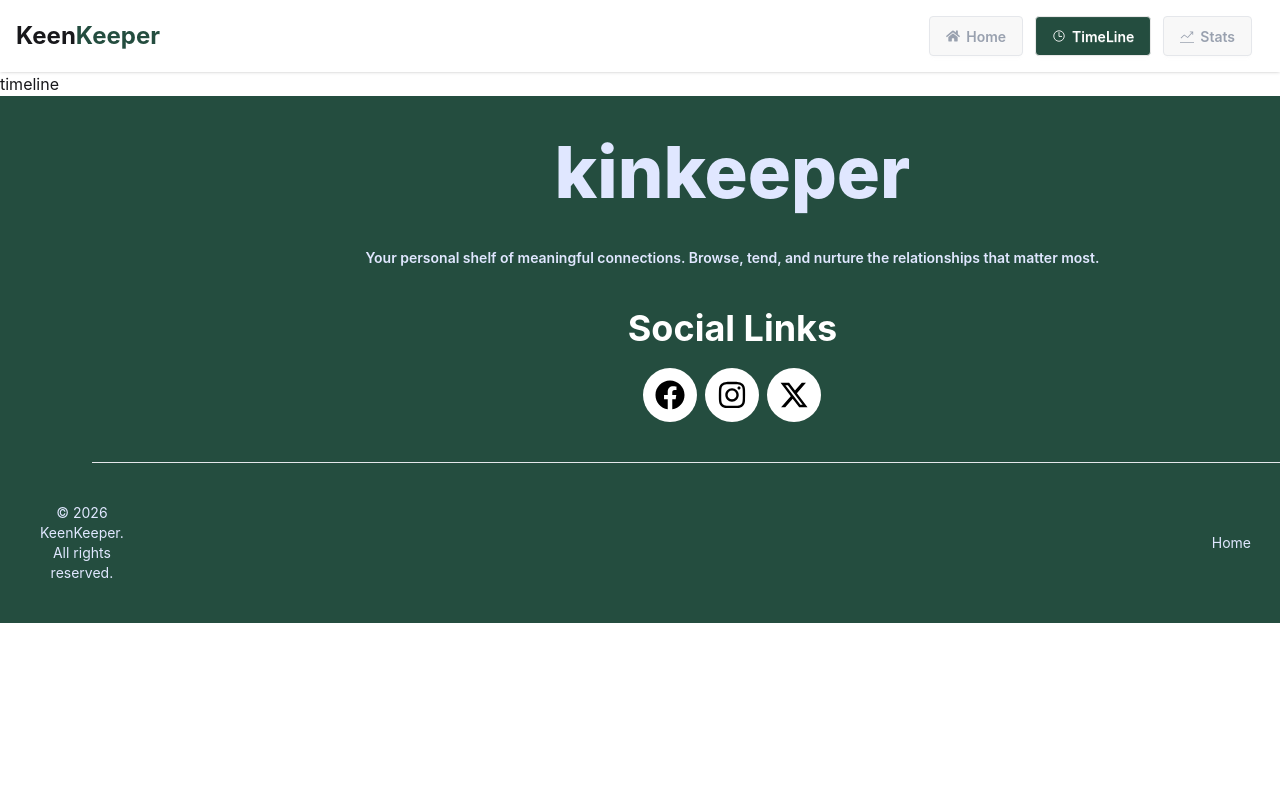
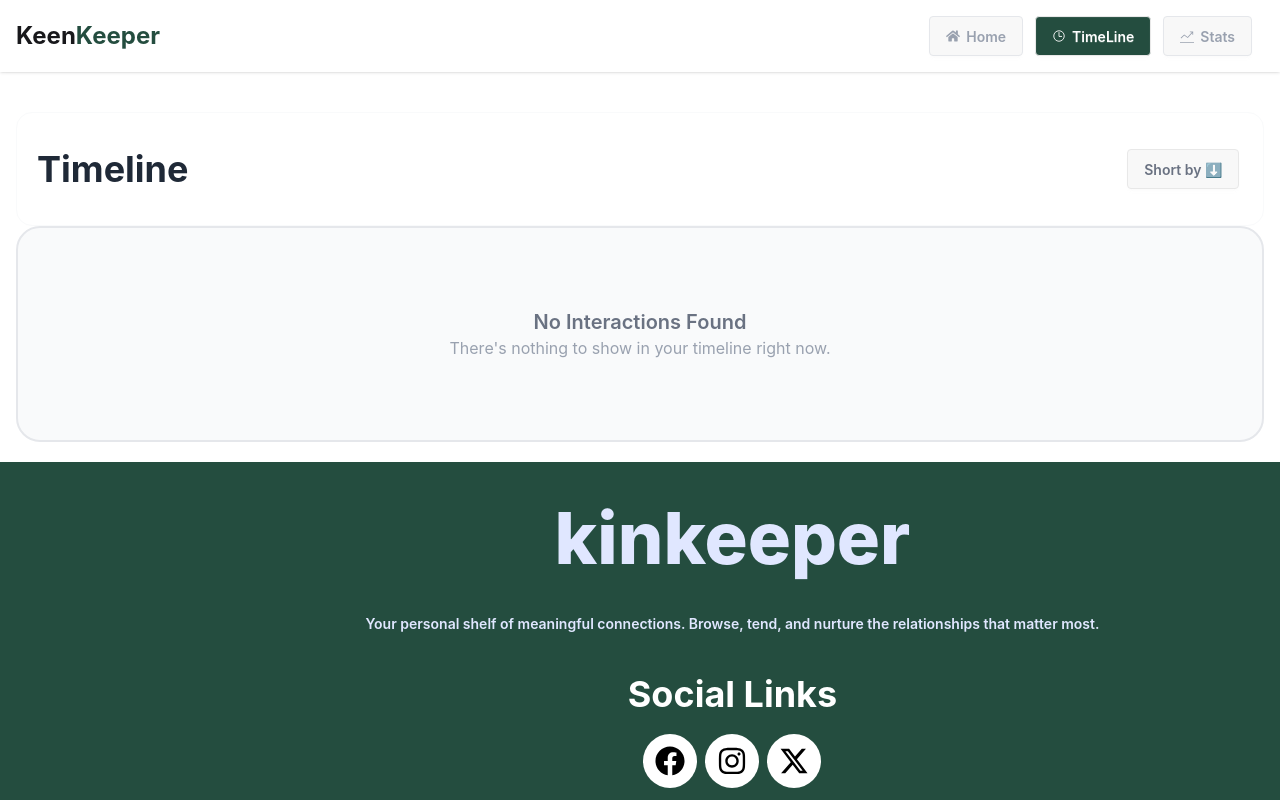
Before and after one commit to Emranfaishal/kin-keeper, a React (Vite) app: page /timeline in a window 1280 px wide. Shown: the top 800 px of the page. Built offline with nearby package versions, Linux system fonts and the light colour scheme.

Commit message:
timeline add

```diff
--- a/package.json
+++ b/package.json
@@ -16,6 +16,8 @@
     "react-icons": "^5.6.0",
     "react-router": "^7.14.0",
     "react-spinners": "^0.17.0",
+    "react-toastify": "^11.0.5",
+    "recharts": "^3.8.1",
     "tailwindcss": "^4.2.2"
   },
   "devDependencies": {
--- /dev/null
+++ b/src/context/FriendsContext.jsx
@@ -0,0 +1,3 @@
+import { createContext } from "react";
+
+export const FriendsContext = createContext();
--- /dev/null
+++ b/src/context/FriendsProvider.jsx
@@ -0,0 +1,40 @@
+import React, { useState } from 'react';
+import { FriendsContext } from './FriendsContext';
+import { toast } from 'react-toastify';
+
+
+const FriendsProvider = ({ children }) => {
+    const [callDetails, setCallDetails] = useState([]);
+    const [textDetails, setTextDetails] = useState([]);
+    const [videoDetails, setVideoDetails] = useState([]);
+
+    const handleCall = (expectedFriends) => {
+        setCallDetails([...callDetails, expectedFriends]);
+        toast.success("Audio Calling..");
+    }
+
+    const handleText = (expectedFriends) => {
+        setTextDetails([...textDetails, expectedFriends]);
+        toast.success(`${expectedFriends.name} Text send`);
+    }
+
+    const handleVideo = (expectedFriends) => {
+        setVideoDetails([...videoDetails, expectedFriends]);
+        toast.success("Video Calling..");
+    }
+
+    const data = {
+        handleCall,
+        setCallDetails,
+        callDetails,
+        handleText,
+        textDetails,
+        handleVideo,
+        videoDetails,
+        setVideoDetails
+
+    }
+    return <FriendsContext.Provider value={data}>{children}</FriendsContext.Provider>
+};
+
+export default FriendsProvider;
--- a/src/main.jsx
+++ b/src/main.jsx
@@ -3,9 +3,15 @@ import { createRoot } from 'react-dom/client'
 import './index.css'
 import { RouterProvider } from "react-router/dom";
 import { router } from './router/Router';
+import FriendsProvider from './context/FriendsProvider';
+import { ToastContainer } from 'react-toastify';
 
 createRoot(document.getElementById('root')).render(
   <StrictMode>
-    <RouterProvider router={router} />
+    <FriendsProvider>
+      <RouterProvider router={router} />
+    </FriendsProvider>
+    <ToastContainer></ToastContainer>
   </StrictMode>,
+
 )
--- a/src/pages/stats/Stats.jsx
+++ b/src/pages/stats/Stats.jsx
@@ -1,9 +1,49 @@
-import React from 'react';
+import React, { useContext } from 'react';
+import { FriendsContext } from '../../context/FriendsContext';
+import { Pie, PieChart, ResponsiveContainer, Tooltip, Legend } from 'recharts';
 
 const Stats = () => {
+    const { videoDetails, textDetails, callDetails } = useContext(FriendsContext);
+
+    const data = [
+        { name: "Call", value: callDetails?.length || 0, fill: "#0088FE" },
+        { name: "Text", value: textDetails?.length || 0, fill: "#FF8042" },
+        { name: "Video", value: videoDetails?.length || 0, fill: "#00C49F" },
+    ];
+    const totalData = data.reduce((sum, item) => sum + item.value, 0);
     return (
-        <div>
-            stats
+        <div className='py-10'>
+            <div className='py-8 flex flex-col items-center justify-center min-h-100'>
+                {totalData === 0 ? (
+                    <div className="text-center space-y-1">
+                        {/* <div className="flex justify-center items-center">
+                            <img src="" className='h-50 w-50' alt="" />
+                        </div> */}
+                        <h2 className="text-xl font-semibold text-gray-400">No Conversation Found </h2>
+                        <p className="text-gray-400">Start a quick check-in to see your stats!</p>
+                    </div>)
+
+                    : (
+                        <div className="w-full h-130">
+                            <ResponsiveContainer width="100%" height="100%">
+                                <PieChart>
+                                    <Pie
+                                        data={data}
+                                        cx="50%"
+                                        cy="50%"
+                                        innerRadius="60%"
+                                        outerRadius="80%"
+                                        paddingAngle={5}
+                                        dataKey="value"
+                                        isAnimationActive={true}
+                                    />
+                                    <Tooltip />
+                                    <Legend />
+                                </PieChart>
+                            </ResponsiveContainer>
+                        </div>
+                    )}
+            </div>
         </div>
     );
 };
--- a/src/pages/timeline/TimeLine.jsx
+++ b/src/pages/timeline/TimeLine.jsx
@@ -1,9 +1,69 @@
-import React from 'react';
+import React, { useContext, useState } from 'react';
+import { FriendsContext } from '../../context/FriendsContext';
+import TimelineCard from './TimelineCard';
 
 const TimeLine = () => {
+    const { callDetails, textDetails, videoDetails } = useContext(FriendsContext);
+
+    const [filter, setFilter] = useState('all');
+
+    const hasCalls = callDetails.length > 0;
+    const hasTexts = textDetails.length > 0;
+    const hasVideos = videoDetails.length > 0;
+
+    const isDataEmpty =
+        (filter === 'all' && !hasCalls && !hasTexts && !hasVideos) ||
+        (filter === 'call' && !hasCalls) ||
+        (filter === 'text' && !hasTexts) ||
+        (filter === 'video' && !hasVideos);
+
     return (
-        <div>
-            timeline
+        <div className='container mx-auto px-4 h-full py-5'>
+            <div className='flex justify-between py-8 items-center border border-gray-50 mt-5 p-5 rounded-2xl'>
+                <div>
+                    <h2 className='text-4xl font-bold text-[#1F2937]'>Timeline</h2>
+                </div>
+                <div>
+                    <div className="dropdown dropdown-bottom">
+                        <div tabIndex={0} role="button" className="btn text-gray-500 m-1">Short by {filter === "all" ? "⬇️" : filter === "call" ? "call"
+                            : filter === "text" ? "text" : "video"} </div>
+
+                        <ul tabIndex="-1" className="dropdown-content menu bg-base-100  rounded-box z-1 w-52 p-2 shadow-sm">
+                            <li onClick={() => setFilter('all')}><a>All</a></li>
+                            <li onClick={() => setFilter('call')}><a>Call</a></li>
+                            <li onClick={() => setFilter('text')}><a>Text</a></li>
+                            <li onClick={() => setFilter('video')}><a>Video</a></li>
+
+                        </ul>
+                    </div>
+                </div>
+            </div>
+
+            {isDataEmpty && <div>
+                <div className='flex flex-col items-center justify-center py-20 bg-gray-50 rounded-3xl border-2  border-gray-200'>
+
+                    <h3 className='text-xl font-semibold text-gray-500'>No {filter === 'all' ? 'Interactions'
+                        : filter === "call" ? "Call Interactions"
+                            : filter === "text" ? "Text Interactions"
+                                : "Video Interactions"} Found</h3>
+
+                    <p className='text-gray-400'>There's nothing to show in your timeline right now.</p>
+                </div>
+            </div>}
+
+            <div className='space-y-4'>
+                {(filter === 'all' || filter === 'call') &&
+                    callDetails.map(frd => <TimelineCard frd={frd} type="call" key={frd.id}></TimelineCard>)
+                }
+
+                {(filter === 'all' || filter === 'text') &&
+                    textDetails.map(frd => <TimelineCard frd={frd} type="text" key={frd.id}></TimelineCard>)
+                }
+
+                {(filter === 'all' || filter === 'video') &&
+                    videoDetails.map(frd => <TimelineCard frd={frd} type="video" key={frd.id}></TimelineCard>)
+                }
+            </div>
         </div>
     );
 };
--- /dev/null
+++ b/src/pages/timeline/TimelineCard.jsx
@@ -0,0 +1,27 @@
+import React from 'react';
+import { FiPhoneCall, FiVideo } from 'react-icons/fi';
+import { IoMdText } from 'react-icons/io';
+
+const TimelineCard = ({ frd, type }) => {
+
+    const icon = type === 'text' ? <IoMdText className='h-8 w-8 text-yellow-500' /> :
+        type === 'video' ? <FiVideo className='h-8 w-8 text-blue-500' />
+            : <FiPhoneCall className='h-8 w-8 text-green-500' />;
+
+    const label = type === 'text' ? 'Text' : type === 'video' ? 'Video' : 'Call';
+
+
+    return (
+        <div className='flex items-center gap-4 border my-6 p-5 rounded-2xl border-gray-300 bg-base-200'>
+            <div>{icon}</div>
+            <div>
+                <h2 className='text-[#244D3F] font-semibold'>
+                    {label} <span className='text-[#64748B] font-medium text-[14px]'>With {frd.name}</span>
+                </h2>
+                <p className='text-[#64748B]'>{new Date().toLocaleDateString()}</p>
+            </div>
+        </div>
+    );
+};
+
+export default TimelineCard;
```
Also changed, not shown: public/data.json (+21 -10 lines), src/pages/friendsDetails/FriendsDetails.jsx (+19 -10 lines), 1 other file (tests, documents, lock files or other folders).
